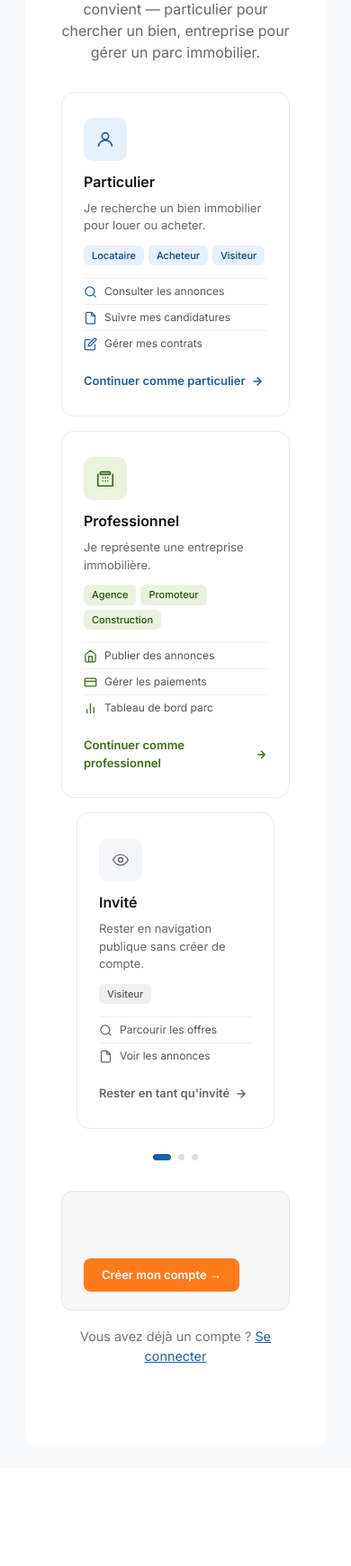
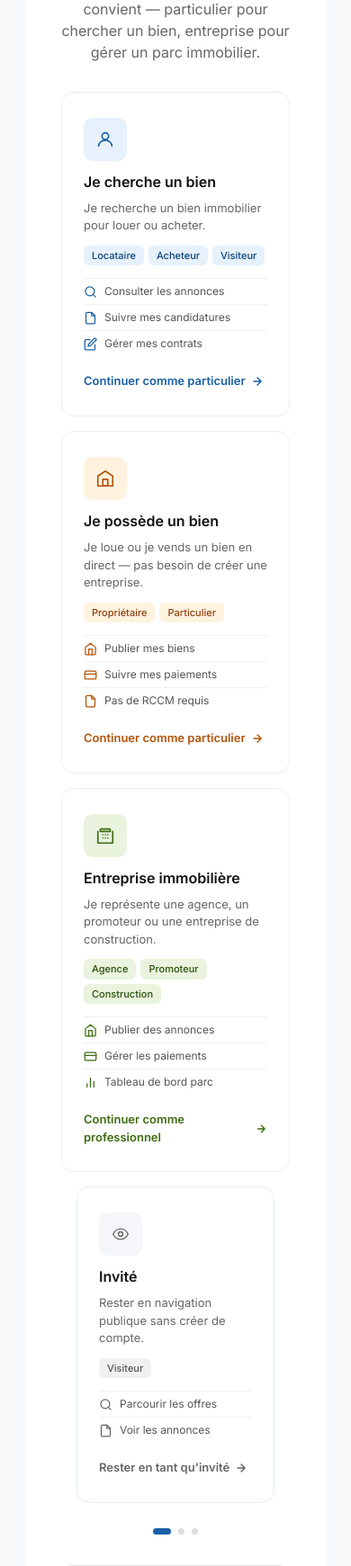
Before and after one commit to BintouDiaby/Projet_memoire, a Django app: page /utilisateurs/choix-profil/ in a window 390 px wide. Shown: the part 327-2068 px from the top of the page at 90% size. Before the commit the page ends 1842 px from the top, so only its background shows below. Run offline with Django 5.2, Linux system fonts and the light colour scheme; data comes from the database, SQL or seed files in the repository; both versions use the stored data as it was after the commit; parts of the project's set-up code (start-up, migrations or seed data) failed here and were passed over; some libraries are stand-ins or nearby versions.

Commit message:
Distinguer propriétaire particulier et entreprise immobilière
Un propriétaire particulier (une ou quelques maisons/appartements loués ou
vendus en direct) n'a plus besoin de créer une "entreprise" pour utiliser la
plateforme : nouvelle inscription simplifiée (/accounts/signup/particulier/,
accessible depuis le sélecteur de profil), sans RCCM ni document à fournir.

Company.type_compte ('particulier'/'entreprise', défaut entreprise pour ne
rien changer aux comptes existants) masque désormais Personnel, CRM et
Statistiques — réservés aux entreprises — dans la sidebar et le tableau de
bord d'un compte particulier, qui garde Biens, Contrats, Facturation,
Messages et Rendez-vous.

Co-Authored-By: Claude Sonnet 5 <noreply@anthropic.com>

```diff
--- a/immobilier_config/urls.py
+++ b/immobilier_config/urls.py
@@ -957,6 +957,7 @@ urlpatterns = [
     path('parametres/', parametres, name='parametres'),
     path('parametres/documents/contrats.zip', contrats_views.mes_contrats_zip, name='mes_contrats_zip'),
     path('accounts/signup/company/', utilisateurs_views.company_signup, name='company_signup'),
+    path('accounts/signup/particulier/', utilisateurs_views.particulier_signup, name='particulier_signup'),
     path('guest-debug/', guest_debug, name='guest_debug'),
     path('dashboard/company/', dashboard_views.dashboard_company, name='dashboard_company'),
     path('dashboard/biens/', dashboard_views.mes_biens, name='dashboard_biens'),
--- a/templates/choose_profile.html
+++ b/templates/choose_profile.html
@@ -275,7 +275,7 @@
           <circle cx="12" cy="8" r="4"/><path d="M4 20c0-4 3.6-7 8-7s8 3 8 7"/>
         </svg>
       </div>
-      <h3>Particulier</h3>
+      <h3>Je cherche un bien</h3>
       <p class="desc">Je recherche un bien immobilier pour louer ou acheter.</p>
       <div class="pill-row">
         <span class="pill pill-blue">Locataire</span>
@@ -311,7 +311,50 @@
       </div>
     </div>
 
-    <!-- Carte Professionnel -->
+    <!-- Carte Propriétaire particulier -->
+    <div class="profile-card" id="card-owner" onclick="selectProfile('owner')" tabindex="0" role="button" aria-pressed="false">
+      <div class="icon-wrap" style="background:#FFF3E0">
+        <svg xmlns="http://www.w3.org/2000/svg" width="22" height="22" viewBox="0 0 24 24" fill="none"
+             stroke="#B45309" stroke-width="1.8" stroke-linecap="round" stroke-linejoin="round">
+          <path d="M3 21V9l9-6 9 6v12M3 21h18"/><rect x="9" y="13" width="6" height="8"/>
+        </svg>
+      </div>
+      <h3>Je possède un bien</h3>
+      <p class="desc">Je loue ou je vends un bien en direct — pas besoin de créer une entreprise.</p>
+      <div class="pill-row">
+        <span class="pill" style="background:#FFF3E0;color:#92400E">Propriétaire</span>
+        <span class="pill" style="background:#FFF3E0;color:#92400E">Particulier</span>
+      </div>
+      <ul class="features">
+        <li>
+          <svg xmlns="http://www.w3.org/2000/svg" viewBox="0 0 24 24" fill="none" stroke="#B45309" stroke-width="2" stroke-linecap="round" stroke-linejoin="round">
+            <path d="M3 9l9-7 9 7v11a2 2 0 0 1-2 2H5a2 2 0 0 1-2-2z"/><polyline points="9 22 9 12 15 12 15 22"/>
+          </svg>
+          Publier mes biens
+        </li>
+        <li>
+          <svg xmlns="http://www.w3.org/2000/svg" viewBox="0 0 24 24" fill="none" stroke="#B45309" stroke-width="2" stroke-linecap="round" stroke-linejoin="round">
+            <rect x="2" y="5" width="20" height="14" rx="2"/><path d="M2 10h20"/>
+          </svg>
+          Suivre mes paiements
+        </li>
+        <li>
+          <svg xmlns="http://www.w3.org/2000/svg" viewBox="0 0 24 24" fill="none" stroke="#B45309" stroke-width="2" stroke-linecap="round" stroke-linejoin="round">
+            <path d="M14 2H6a2 2 0 0 0-2 2v16a2 2 0 0 0 2 2h12a2 2 0 0 0 2-2V8z"/><polyline points="14 2 14 8 20 8"/>
+          </svg>
+          Pas de RCCM requis
+        </li>
+      </ul>
+      <div class="cta-link" style="color:#B45309">
+        Continuer comme particulier
+        <svg xmlns="http://www.w3.org/2000/svg" width="14" height="14" viewBox="0 0 24 24" fill="none"
+             stroke="currentColor" stroke-width="2.5" stroke-linecap="round" stroke-linejoin="round">
+          <path d="M5 12h14m-7-7 7 7-7 7"/>
+        </svg>
+      </div>
+    </div>
+
+    <!-- Carte Entreprise immobilière -->
     <div class="profile-card" id="card-pro" onclick="selectProfile('pro')" tabindex="0" role="button" aria-pressed="false">
       <div class="icon-wrap icon-wrap-green">
         <svg xmlns="http://www.w3.org/2000/svg" width="22" height="22" viewBox="0 0 24 24" fill="none"
@@ -319,8 +362,8 @@
           <path d="M3 21h18M3 7v14M21 7v14M6 7V5a1 1 0 0 1 1-1h10a1 1 0 0 1 1 1v2M6 7h12M9 11h.01M9 15h.01M12 11h.01M12 15h.01M15 11h.01M15 15h.01"/>
         </svg>
       </div>
-      <h3>Professionnel</h3>
-      <p class="desc">Je représente une entreprise immobilière.</p>
+      <h3>Entreprise immobilière</h3>
+      <p class="desc">Je représente une agence, un promoteur ou une entreprise de construction.</p>
       <div class="pill-row">
         <span class="pill pill-green">Agence</span>
         <span class="pill pill-green">Promoteur</span>
@@ -421,9 +464,11 @@
   var signupUrl = "{% url 'signup' %}";
   var loginUrl = "{% url 'login' %}";
   var onboardingUrl = "{% url 'onboarding' %}";
+  var particulierUrl = "{% url 'particulier_signup' %}";
 
   function selectProfile(type) {
     var cPart = document.getElementById('card-part');
+    var cOwner = document.getElementById('card-owner');
     var cPro  = document.getElementById('card-pro');
     var cGuest = document.getElementById('card-guest');
     var panel = document.getElementById('confirm-panel');
@@ -433,12 +478,10 @@
     var btn   = document.getElementById('confirm-btn');
     var dot2  = document.getElementById('dot2');
 
-    cPart.classList.remove('selected-part', 'selected-pro');
-    cPro.classList.remove('selected-part', 'selected-pro');
-    cGuest.classList.remove('selected-part', 'selected-pro');
-    cPart.setAttribute('aria-pressed', 'false');
-    cPro.setAttribute('aria-pressed', 'false');
-    cGuest.setAttribute('aria-pressed', 'false');
+    [cPart, cOwner, cPro, cGuest].forEach(function(c){
+      c.classList.remove('selected-part', 'selected-pro');
+      c.setAttribute('aria-pressed', 'false');
+    });
 
     dot2.className = 'dot';
 
@@ -448,11 +491,24 @@
 
       icon.style.background = '#E6F1FB';
       icon.innerHTML = '<svg xmlns="http://www.w3.org/2000/svg" width="18" height="18" viewBox="0 0 24 24" fill="none" stroke="#185FA5" stroke-width="2" stroke-linecap="round" stroke-linejoin="round"><circle cx="12" cy="8" r="4"/><path d="M4 20c0-4 3.6-7 8-7s8 3 8 7"/></svg>';
-      title.textContent = 'Profil sélectionné : Particulier';
-      sub.textContent   = 'Vous serez redirigé vers la page de connexion pour vous authentifier.';
+      title.textContent = 'Profil sélectionné : Je cherche un bien';
+      sub.textContent   = 'Créez votre compte pour contacter des propriétaires et suivre vos démarches.';
       btn.className     = 'btn-primary btn-blue';
-      btn.href          = loginUrl;
-      btn.textContent   = 'Se connecter →';
+      btn.href          = signupUrl;
+      btn.textContent   = 'Créer mon compte →';
+      dot2.className    = 'dot active';
+
+    } else if (type === 'owner') {
+      cOwner.classList.add('selected-part');
+      cOwner.setAttribute('aria-pressed', 'true');
+
+      icon.style.background = '#FFF3E0';
+      icon.innerHTML = '<svg xmlns="http://www.w3.org/2000/svg" width="18" height="18" viewBox="0 0 24 24" fill="none" stroke="#B45309" stroke-width="2" stroke-linecap="round" stroke-linejoin="round"><path d="M3 21V9l9-6 9 6v12M3 21h18"/><rect x="9" y="13" width="6" height="8"/></svg>';
+      title.textContent = 'Profil sélectionné : Je possède un bien';
+      sub.textContent   = 'Espace simple, sans RCCM — ajoutez vos biens en quelques minutes.';
+      btn.className     = 'btn-primary btn-blue';
+      btn.href          = particulierUrl;
+      btn.textContent   = 'Créer mon compte →';
       dot2.className    = 'dot active';
 
     } else if (type === 'pro') {
@@ -461,7 +517,7 @@
 
       icon.style.background = '#EAF3DE';
       icon.innerHTML = '<svg xmlns="http://www.w3.org/2000/svg" width="18" height="18" viewBox="0 0 24 24" fill="none" stroke="#3B6D11" stroke-width="2" stroke-linecap="round" stroke-linejoin="round"><path d="M3 21h18M3 7v14M21 7v14M6 7V5a1 1 0 0 1 1-1h10a1 1 0 0 1 1 1v2M6 7h12"/></svg>';
-      title.textContent = 'Profil sélectionné : Professionnel';
+      title.textContent = 'Profil sélectionné : Entreprise immobilière';
       sub.textContent   = 'Accédez à la configuration de votre espace entreprise.';
       btn.className     = 'btn-primary btn-green';
       btn.href          = onboardingUrl;
@@ -487,6 +543,9 @@
   /* Navigation clavier */
   document.getElementById('card-part').addEventListener('keydown', function(e) {
     if (e.key === 'Enter' || e.key === ' ') { e.preventDefault(); selectProfile('part'); }
+  });
+  document.getElementById('card-owner').addEventListener('keydown', function(e) {
+    if (e.key === 'Enter' || e.key === ' ') { e.preventDefault(); selectProfile('owner'); }
   });
   document.getElementById('card-pro').addEventListener('keydown', function(e) {
     if (e.key === 'Enter' || e.key === ' ') { e.preventDefault(); selectProfile('pro'); }
--- a/templates/dashboard/company_edit.html
+++ b/templates/dashboard/company_edit.html
@@ -95,16 +95,18 @@
       </div>
 
       <div class="row">
+        {% if company.type_compte == 'entreprise' %}
         <div class="field">
           <label for="id_rccm">Numéro RCCM</label>
           <input type="text" id="id_rccm" name="numero_siret_siren" value="{{ company.numero_rccm|default:prof.numero_siret_siren|default:'' }}" placeholder="Ex : CI-ABJ-2024-B-12345">
         </div>
+        {% endif %}
         <div class="field">
           <label for="id_ncc">Numéro de Compte Contribuable (NCC)</label>
           <input type="text" id="id_ncc" name="numero_ncc" value="{{ company.numero_ncc|default:'' }}" placeholder="Ex : 9606123E">
         </div>
       </div>
-      <p style="font-size:12px;color:#6B7280;margin:-8px 0 16px">RCCM et NCC sont des mentions obligatoires OHADA/SYSCOHADA et sont requis pour la certification des factures auprès de la DGI (Facture Normalisée Électronique).</p>
+      {% if company.type_compte == 'entreprise' %}<p style="font-size:12px;color:#6B7280;margin:-8px 0 16px">RCCM et NCC sont des mentions obligatoires OHADA/SYSCOHADA et sont requis pour la certification des factures auprès de la DGI (Facture Normalisée Électronique).</p>{% endif %}
 
       <div class="field">
         <label for="id_tva">Régime TVA appliqué aux loyers</label>
--- a/templates/dashboard/dashboard_company.html
+++ b/templates/dashboard/dashboard_company.html
@@ -339,7 +339,7 @@
         <a class="qa-btn" href="{% url 'biens_ui:publier' %}"><svg viewBox="0 0 24 24"><path d="M12 5v14M5 12h14"/></svg> Publier un bien</a>
         {% if 'terrain' in types %}<a class="qa-btn" href="{% url 'biens_ui:ajouter' 'terrain' %}"><svg viewBox="0 0 24 24"><path d="M3 20h18M6 20l3-9 6 0 3 9M9 11l3-5 3 5"/></svg> Ajouter un terrain</a>{% endif %}
         {% if 'construction' in types %}<a class="qa-btn" href="{% url 'biens_ui:ajouter' 'construction' %}"><svg viewBox="0 0 24 24"><path d="M4 21h16M6 21V8l6-4 6 4v13M9 21v-5h6v5"/></svg> Créer un projet</a>{% endif %}
-        <a class="qa-btn" href="/dashboard/clients/"><svg viewBox="0 0 24 24"><circle cx="9" cy="8" r="3.5"/><path d="M2.5 20c.8-3.5 11-3.5 13 0M16 5a3.5 3.5 0 0 1 0 7"/></svg> Voir mes clients</a>
+        {% if company.type_compte == 'entreprise' %}<a class="qa-btn" href="/dashboard/clients/"><svg viewBox="0 0 24 24"><circle cx="9" cy="8" r="3.5"/><path d="M2.5 20c.8-3.5 11-3.5 13 0M16 5a3.5 3.5 0 0 1 0 7"/></svg> Voir mes clients</a>{% endif %}
         <a class="qa-btn" href="{% url 'company_profile_edit' %}"><svg viewBox="0 0 24 24"><path d="M11 4H4a2 2 0 0 0-2 2v14a2 2 0 0 0 2 2h14a2 2 0 0 0 2-2v-7"/><path d="M18.5 2.5a2.1 2.1 0 0 1 3 3L12 15l-4 1 1-4z"/></svg> Modifier mon entreprise</a>
       </div>
 
@@ -391,6 +391,7 @@
       </div>
 
       <!-- ═══ PIPELINE CRM ═══ -->
+      {% if company.type_compte == 'entreprise' %}
       <div class="sec-head"><h2>Pipeline commercial</h2><a class="me-link" href="/dashboard/clients/">Voir le CRM →</a></div>
       <div class="crm-card">
         <div class="crm-row">
@@ -403,6 +404,7 @@
           <div class="crm-stage"><b>{{ crm_counts.contrats }}</b><span>Clients actifs</span></div>
         </div>
       </div>
+      {% endif %}
 
       <!-- ═══ MESSAGES / RDV / DEVIS ═══ -->
       <div class="sec-head"><h2>À suivre</h2></div>
--- a/templates/dashboard/includes/sidebar.html
+++ b/templates/dashboard/includes/sidebar.html
@@ -93,7 +93,7 @@
     {% if request.user.peut_commercial or request.user.peut_gestion_locative or request.user.peut_comptable %}<a href="/dashboard/rdv/" class="{% if active_page == 'rdv' %}active{% endif %}"><svg viewBox="0 0 24 24"><rect x="3" y="4" width="18" height="18" rx="2"/><path d="M16 2v4M8 2v4M3 10h18"/></svg> Rendez-vous {% if nb_rdv_en_attente %}<span class="z badge-a">{{ nb_rdv_en_attente }}</span>{% endif %}</a>{% endif %}
     {% if request.user.peut_commercial %}<a href="/dashboard/reservations/" class="{% if active_page == 'reservations' %}active{% endif %}"><svg viewBox="0 0 24 24"><path d="M9 12l2 2 4-4"/><path d="M12 3 4 6v6c0 5 8 9 8 9s8-4 8-9V6z"/></svg> Réservations {% if nb_reservations_en_attente %}<span class="z badge-a">{{ nb_reservations_en_attente }}</span>{% endif %}</a>{% endif %}
     {% if 'construction' in types and request.user.peut_commercial %}<a href="/dashboard/devis/" class="{% if active_page == 'devis' %}active{% endif %}"><svg viewBox="0 0 24 24"><path d="M14 2H6a2 2 0 0 0-2 2v16a2 2 0 0 0 2 2h12a2 2 0 0 0 2-2V8z"/><path d="M14 2v6h6M16 13H8M16 17H8M10 9H8"/></svg> Demandes de devis {% if nb_devis_en_attente %}<span class="z badge-o">{{ nb_devis_en_attente }}</span>{% endif %}</a>{% endif %}
-    {% if request.user.peut_commercial or request.user.peut_gestion_locative %}<a href="/dashboard/clients/" class="{% if active_page == 'clients' %}active{% endif %}"><svg viewBox="0 0 24 24"><circle cx="9" cy="8" r="3.5"/><path d="M2.5 20c.8-3.5 11-3.5 13 0M16 5a3.5 3.5 0 0 1 0 7"/></svg> Clients CRM</a>{% endif %}
+    {% if company.type_compte == 'entreprise' %}{% if request.user.peut_commercial or request.user.peut_gestion_locative %}<a href="/dashboard/clients/" class="{% if active_page == 'clients' %}active{% endif %}"><svg viewBox="0 0 24 24"><circle cx="9" cy="8" r="3.5"/><path d="M2.5 20c.8-3.5 11-3.5 13 0M16 5a3.5 3.5 0 0 1 0 7"/></svg> Clients CRM</a>{% endif %}{% endif %}
     {% if request.user.peut_gestion_locative %}<a href="/dashboard/reclamations/" class="{% if active_page == 'reclamations' %}active{% endif %}"><svg viewBox="0 0 24 24"><path d="M10.29 3.86L1.82 18a2 2 0 0 0 1.71 3h16.94a2 2 0 0 0 1.71-3L13.71 3.86a2 2 0 0 0-3.42 0z"/><path d="M12 9v4M12 17h.01"/></svg> Réclamations {% if nb_reclamations_ouvertes %}<span class="z badge-r">{{ nb_reclamations_ouvertes }}</span>{% endif %}</a>{% endif %}
   </nav>
   {% if request.user.peut_gestion_locative or request.user.peut_comptable %}
@@ -102,10 +102,10 @@
     {% if request.user.peut_gestion_locative %}<a href="/dashboard/contrats/" class="{% if active_page == 'contrats' %}active{% endif %}"><svg viewBox="0 0 24 24"><path d="M14 2H6a2 2 0 0 0-2 2v16a2 2 0 0 0 2 2h12a2 2 0 0 0 2-2V8z"/><path d="M14 2v6h6M16 13H8M16 17H8M10 9H8"/></svg> Contrats</a>{% endif %}
     {% if request.user.peut_comptable %}<a href="/dashboard/facturation/" class="{% if active_page == 'facturation' %}active{% endif %}"><svg viewBox="0 0 24 24"><rect x="2" y="5" width="20" height="14" rx="2"/><path d="M2 10h20"/></svg> Facturation</a>
     <a href="/dashboard/paiements/validation/" class="{% if active_page == 'validation_paiements' %}active{% endif %}"><svg viewBox="0 0 24 24"><path d="M12 8v4l3 2"/><circle cx="12" cy="12" r="9"/></svg> Validation paiements {% if nb_a_valider %}<span class="z badge-a">{{ nb_a_valider }}</span>{% endif %}</a>
-    <a href="/dashboard/statistiques/" class="{% if active_page == 'statistiques' %}active{% endif %}"><svg viewBox="0 0 24 24"><path d="M18 20V10M12 20V4M6 20v-6"/></svg> Statistiques</a>{% endif %}
+    {% if company.type_compte == 'entreprise' %}<a href="/dashboard/statistiques/" class="{% if active_page == 'statistiques' %}active{% endif %}"><svg viewBox="0 0 24 24"><path d="M18 20V10M12 20V4M6 20v-6"/></svg> Statistiques</a>{% endif %}{% endif %}
   </nav>
   {% endif %}
-  {% if request.user.role == 'proprietaire' %}
+  {% if request.user.role == 'proprietaire' and company.type_compte == 'entreprise' %}
   <div class="side-lab">Organisation</div>
   <nav class="snav">
     <a href="/dashboard/personnel/" class="{% if active_page == 'personnel' %}active{% endif %}"><svg viewBox="0 0 24 24"><path d="M20.8 4.6a5.5 5.5 0 0 0-7.8 0L12 5.6l-1-1a5.5 5.5 0 0 0-7.8 7.8"/><circle cx="9" cy="8" r="3.5"/><path d="M2.5 20c.8-3.5 11-3.5 13 0"/></svg> Personnel</a>
--- a/utilisateurs/views.py
+++ b/utilisateurs/views.py
@@ -380,7 +380,9 @@ def company_signup(request):
             company_name = request.POST.get('company_name') or f"{user.username} Company"
             types_qs = request.POST.get('types', '')
             types_list = [t for t in types_qs.split(',') if t]
-            company = Company.objects.create(name=company_name, types=types_list)
+            company = Company.objects.create(
+                name=company_name, types=types_list, type_compte=Company.TypeCompte.ENTREPRISE,
+            )
             rccm = request.POST.get('rccm', '').strip()
             if rccm:
                 company.numero_rccm = rccm
@@ -425,6 +427,54 @@ def company_signup(request):
 
     context = {'form': form, 'stats': _public_landing_stats()}
     return render(request, 'registration/company_signup.html', context)
+
+
+def particulier_signup(request):
+    """Inscription simplifiée pour un propriétaire particulier (une ou quelques
+    maisons/appartements loués ou vendus en direct, pas une agence) : pas de
+    RCCM, pas de document à téléverser, pas de Personnel/CRM/Statistiques —
+    juste un espace pour gérer ses biens, contrats et paiements.
+
+    `Company.type_compte=PARTICULIER` est le seul levier qui distingue ce
+    compte d'un compte entreprise dans le reste de l'app (sidebar, écran de
+    vérification RCCM jamais déclenché faute de document)."""
+    from .forms import UtilisateurCreationForm
+    from .models import Company, ProprietaireProfile
+
+    if request.user.is_authenticated:
+        return redirect('dashboard')
+
+    if request.method == 'POST':
+        post = request.POST.copy()
+        post.setdefault('role', Utilisateur.Role.PROPRIETAIRE)
+        form = UtilisateurCreationForm(post)
+        if form.is_valid():
+            user = form.save()
+
+            company_name = request.POST.get('company_name', '').strip() or (user.get_full_name() or user.username)
+            company = Company.objects.create(
+                name=company_name,
+                types=['location_maison', 'vente_maison', 'vente_terrain'],
+                type_compte=Company.TypeCompte.PARTICULIER,
+            )
+            user.company = company
+            user.save()
+
+            ProprietaireProfile.objects.get_or_create(utilisateur=user)
+
+            login(request, user)
+            _envoyer_email_confirmation(request, user)
+            messages.success(request, "Compte créé — ajoutez votre premier bien pour commencer.")
+            return redirect('/dashboard/company/')
+        else:
+            for field, errs in form.errors.items():
+                for e in errs:
+                    messages.error(request, f"{field}: {e}")
+    else:
+        form = UtilisateurCreationForm(initial={'role': Utilisateur.Role.PROPRIETAIRE})
+
+    context = {'form': form, 'stats': _public_landing_stats()}
+    return render(request, 'registration/particulier_signup.html', context)
 
 
 def onboarding_apply(request):
```
Also changed, not shown: templates/registration/particulier_signup.html (added, +164 -0 lines), utilisateurs/models.py (+12 -0 lines), db.sqlite3, utilisateurs/migrations/0016_company_type_compte.py (added).
